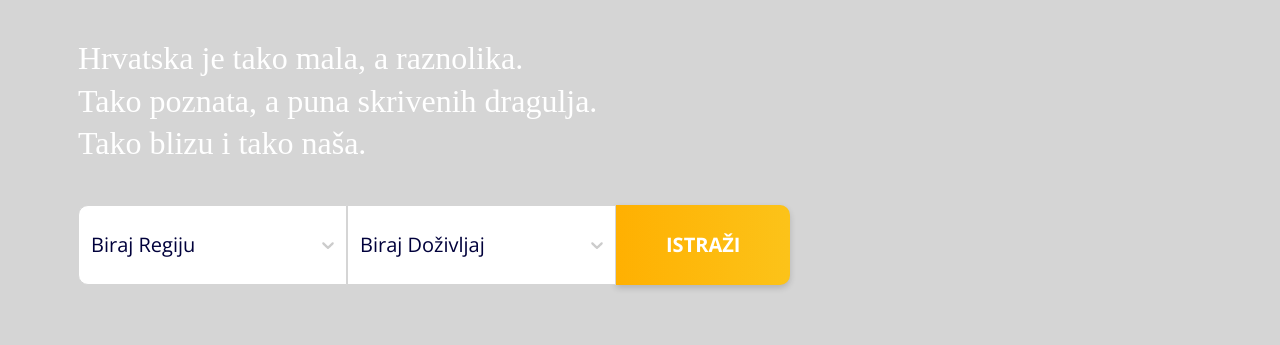
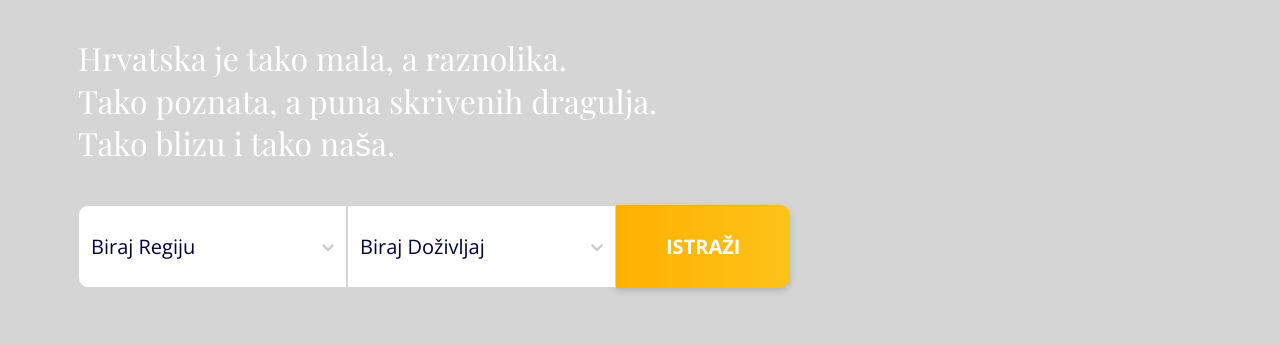
Before and after one commit to vinkodlak/putujmolokalno, a Gatsby site: page / in a window 1280 px wide. Shown: the part 329-674 px from the top of the page. Built offline with nearby package versions, Linux system fonts and the light colour scheme; Gatsby itself is replaced by a stand-in of ours.

```diff
--- a/src/components/HomeHero.jsx
+++ b/src/components/HomeHero.jsx
@@ -6,7 +6,7 @@
 const Hero = styled.div`
   background: #d5d5d5;
   color: #fff;
-  font-family: var(--PlayfairDisplay);
+  font-family: var(--serif);
 
   &>* {
     grid-column: 2 / -2;
@@ -23,7 +23,6 @@
   font-size: 32px;
   margin-bottom: 40px;
   line-height: 1.34;
-  max-width: 579px;
 `
 
 const StyledSelect = styled(Select)`
```
